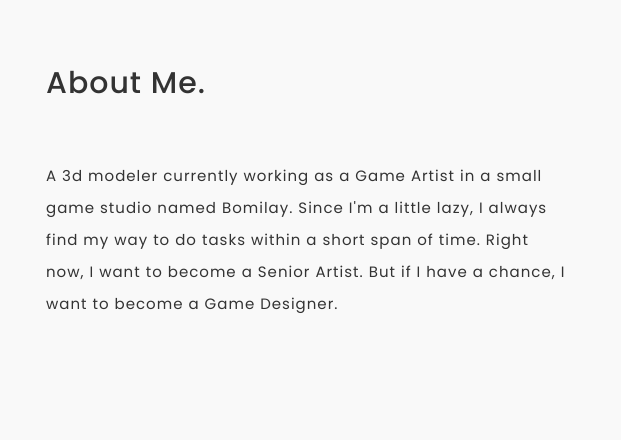
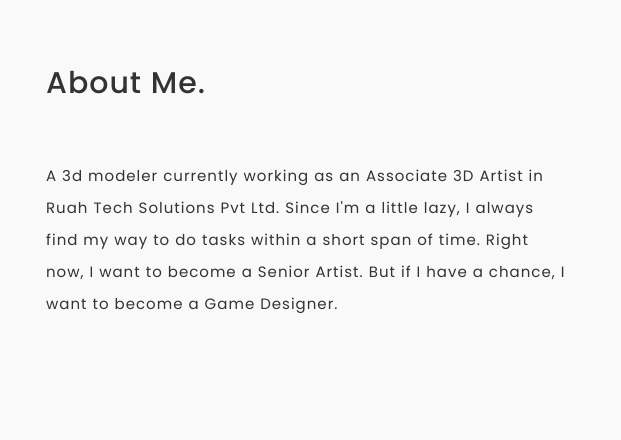
Before and after one commit to Sivasubramanian-G/Sivasubramanian-G.github.io, a plain HTML site: page index.html in a window 1280 px wide. Shown: the part 853-1293 px from the top of the page, 659-1280 px from the left. Drawn offline with Linux system fonts and the light colour scheme; some packages are replaced by stand-ins of ours.

Commit message:
Updated Work Position

```diff
--- a/index.html
+++ b/index.html
@@ -139,7 +139,7 @@
 
                   <h2>About Me.</h2>
 
-                  <p>A 3d modeler currently working as a Game Artist in a small game studio named Bomilay. Since I'm a little lazy, I always find my way to do tasks within a short span of time. Right now, I want to become a Senior Artist. But if I have a chance, I want to become a Game Designer.</p>
+                  <p>A 3d modeler currently working as an Associate 3D Artist in Ruah Tech Solutions Pvt Ltd. Since I'm a little lazy, I always find my way to do tasks within a short span of time. Right now, I want to become a Senior Artist. But if I have a chance, I want to become a Game Designer.</p>
                  </div>
 
               </div>
```
